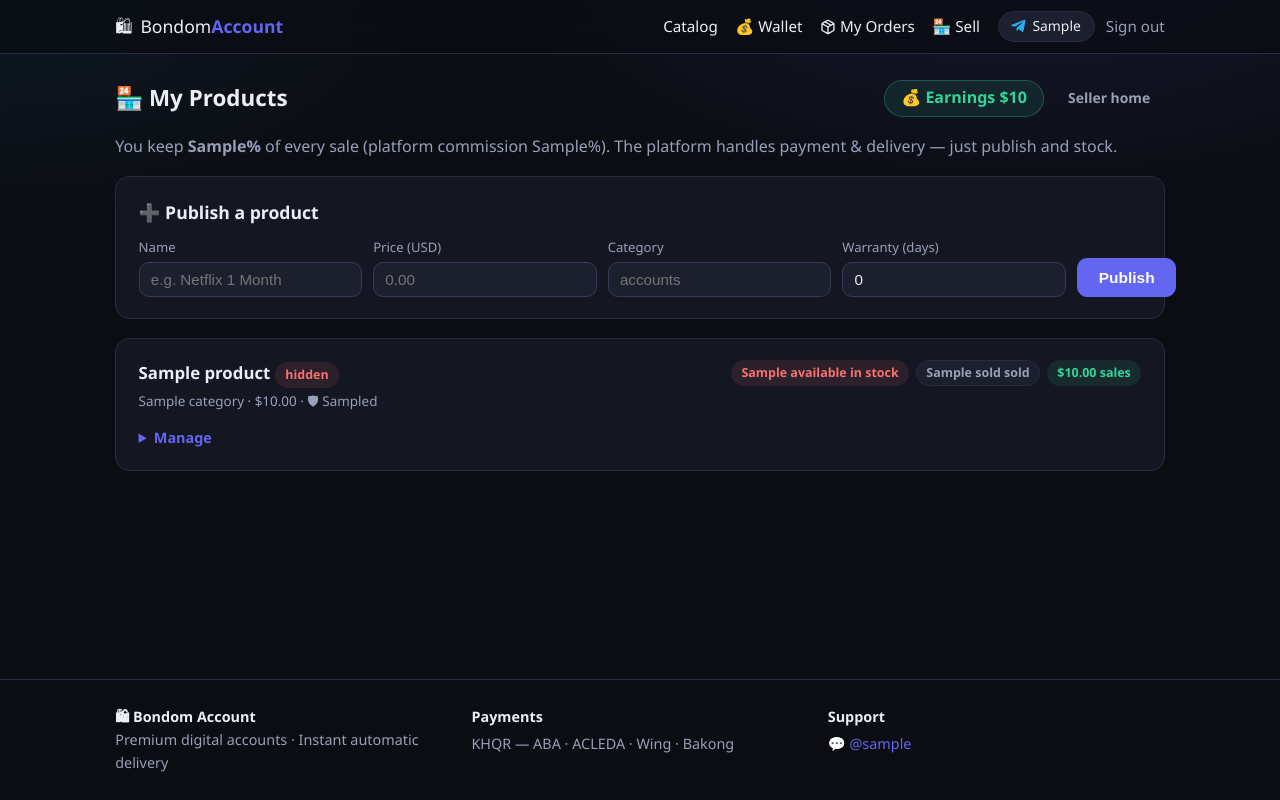
After one commit to seivkhengkhun/bondom_account, a FastAPI app: template app/webshop/templates/seller_products.html in a window 1280 px wide. The commit adds this page. Run offline with FastAPI, Linux system fonts and the light colour scheme; the template is opened without the code that fills it: most values are stand-ins (such as "Sample title", 1, 10 or a date in 2020).

Commit message:
Marketplace phase 3: agency product dashboard + Sold-by storefront
Approved agencies can now self-serve their catalog on the website:

- Owner-scoped services: create_agency_product, list_agency_product_
  overviews, agency_add_inventory / agency_update_price / agency_set_
  active — all guarded by _assert_agency_owns so an agency can only ever
  touch its OWN products. create_product gains an optional owner_id.
- Seller dashboard (/seller/products): publish a product, upload stock
  (one credential per line, dup-aware), edit price, hide/show, and see
  per-product stock, units sold, and sales — with the earnings balance.
- Storefront: product cards and pages show "🏪 Sold by {agency}" for
  agency products (house products unchanged). Platform still handles
  payment + delivery; agencies never touch the buyer.

Verified E2E: apply→approve→publish→stock (2 inserted/1 dup)→ownership
isolation (non-owner blocked)→buyer sees Sold-by→purchase→agency earns
$9.50 of $10 (95%).

NOT deployed — local phase-3.

Co-Authored-By: Claude Fable 5 <noreply@anthropic.com>

```diff
--- a/app/webshop/static/shop.css
+++ b/app/webshop/static/shop.css
@@ -637,3 +637,31 @@ a:hover { color: #818cf8; }
   .refund-actions { flex-direction: column; }
   .refund-actions .btn { width: 100%; }
 }
+
+/* ------------------------------------------------------------ marketplace */
+.sold-by { font-size: 0.78rem; color: var(--accent); font-weight: 600; }
+
+.seller-new-grid {
+  display: grid;
+  grid-template-columns: 2fr 1fr 1fr 1fr auto;
+  gap: 0.7rem; align-items: end;
+}
+.seller-new-grid label { display: flex; flex-direction: column; gap: 0.25rem; font-size: 0.82rem; color: var(--muted); }
+.seller-new-grid input {
+  padding: 0.5rem 0.7rem; background: var(--surface-2);
+  border: 1px solid var(--border-strong); border-radius: 10px;
+  color: var(--text); font-size: 0.95rem;
+}
+.seller-prod-head { display: flex; justify-content: space-between; gap: 1rem; flex-wrap: wrap; align-items: start; }
+.seller-prod-stats { display: flex; gap: 0.4rem; flex-wrap: wrap; align-items: center; }
+.seller-actions { margin-top: 0.8rem; }
+.seller-actions summary { cursor: pointer; color: var(--accent); font-size: 0.9rem; font-weight: 600; }
+.seller-actions-body { margin-top: 0.7rem; display: grid; gap: 0.7rem; }
+.seller-inline { display: grid; gap: 0.5rem; }
+.seller-inline-row { display: flex; gap: 0.6rem; flex-wrap: wrap; align-items: center; }
+.seller-inline-h { display: flex; gap: 0.5rem; align-items: center; }
+
+@media (max-width: 640px) {
+  .seller-new-grid { grid-template-columns: 1fr 1fr; }
+  .seller-new-grid button { grid-column: 1 / -1; }
+}
--- a/app/webshop/templates/home.html
+++ b/app/webshop/templates/home.html
@@ -53,6 +53,9 @@
               {% endif %}
             </div>
             <h3>{{ o.product.name }}</h3>
+            {% if sellers and sellers.get(o.product.id) %}
+              <span class="sold-by">🏪 {{ sellers.get(o.product.id) }}</span>
+            {% endif %}
             <div class="pc-foot">
               <span class="price">${{ o.product.price }}</span>
               <span class="pc-cta">
--- a/app/webshop/templates/product.html
+++ b/app/webshop/templates/product.html
@@ -11,6 +11,9 @@
     <section class="card product-info">
       <span class="chip">{{ o.product.category }}</span>
       <h1>{{ o.product.name }}</h1>
+      {% if seller_name %}
+        <p class="sold-by" style="margin:.2rem 0 .5rem">🏪 Sold by <b>{{ seller_name }}</b></p>
+      {% endif %}
       <div class="meta">
         {% if show_stock %}
           {% if o.available > 0 %}
--- /dev/null
+++ b/app/webshop/templates/seller_products.html
@@ -0,0 +1,85 @@
+{% extends "base.html" %}
+{% block title %}My Products — Seller — Bondom Account{% endblock %}
+{% block content %}
+  <div class="page-head">
+    <h1>🏪 My Products</h1>
+    <div class="head-actions">
+      <span class="wallet-chip">💰 Earnings ${{ balance }}</span>
+      <a class="btn btn-ghost btn-sm" href="/seller">Seller home</a>
+    </div>
+  </div>
+  <p class="muted" style="margin-bottom:1rem">
+    You keep <b>{{ keep_pct }}%</b> of every sale (platform commission {{ commission_pct }}%).
+    The platform handles payment &amp; delivery — just publish and stock.</p>
+
+  {% if success %}<p class="alert" style="background:var(--green-soft);border:1px solid rgba(52,211,153,.3);color:var(--green)" role="status">✅ {{ success }}</p>{% endif %}
+  {% if error %}<p class="alert error" role="alert">⚠ {{ error }}</p>{% endif %}
+
+  {# ---- Publish a new product ---- #}
+  <div class="card" style="margin-bottom:1.2rem">
+    <h2 style="font-size:1.1rem;margin-bottom:.7rem">➕ Publish a product</h2>
+    <form method="post" action="/seller/products/new" class="seller-new-grid">
+      <label>Name<input type="text" name="name" required maxlength="255" placeholder="e.g. Netflix 1 Month"></label>
+      <label>Price (USD)<input type="number" name="price" step="0.01" min="0" required placeholder="0.00"></label>
+      <label>Category<input type="text" name="category" required placeholder="accounts"></label>
+      <label>Warranty (days)<input type="number" name="warranty_days" min="0" value="0"></label>
+      <button type="submit" class="btn btn-primary">Publish</button>
+    </form>
+  </div>
+
+  {# ---- Existing products ---- #}
+  {% if overviews %}
+    <div class="orders-list">
+      {% for o in overviews %}
+        <div class="card">
+          <div class="seller-prod-head">
+            <div>
+              <h3 style="font-size:1.05rem">{{ o.product.name }}
+                {% if not o.product.is_active %}<span class="badge out">hidden</span>{% endif %}
+              </h3>
+              <span class="muted" style="font-size:.84rem">
+                {{ o.product.category }} · ${{ "%.2f" | format(o.product.price) }}
+                {% if o.product.warranty_days %} · 🛡 {{ o.product.warranty_days }}d{% endif %}
+              </span>
+            </div>
+            <div class="seller-prod-stats">
+              <span class="badge {% if o.available > 0 %}ok{% else %}out{% endif %}">{{ o.available }} in stock</span>
+              <span class="badge">{{ o.sold }} sold</span>
+              <span class="badge ok">${{ "%.2f" | format(o.revenue) }} sales</span>
+            </div>
+          </div>
+
+          <details class="seller-actions">
+            <summary>Manage</summary>
+            <div class="seller-actions-body">
+              <form method="post" action="/seller/products/{{ o.product.id }}/stock" class="seller-inline">
+                <textarea name="lines" rows="3" placeholder="Add stock — one credential/key per line" required
+                  style="width:100%;background:var(--surface-2);border:1px solid var(--border-strong);border-radius:10px;color:var(--text);padding:.5rem;font-size:.9rem"></textarea>
+                <button type="submit" class="btn btn-primary btn-sm">Add stock</button>
+              </form>
+              <div class="seller-inline-row">
+                <form method="post" action="/seller/products/{{ o.product.id }}/price" class="seller-inline-h">
+                  <input type="number" name="price" step="0.01" min="0" value="{{ '%.2f' | format(o.product.price) }}"
+                    style="width:7em;background:var(--surface-2);border:1px solid var(--border-strong);border-radius:8px;color:var(--text);padding:.4rem">
+                  <button type="submit" class="btn btn-ghost btn-sm">Update price</button>
+                </form>
+                <form method="post" action="/seller/products/{{ o.product.id }}/toggle">
+                  <input type="hidden" name="active" value="{% if o.product.is_active %}0{% else %}1{% endif %}">
+                  <button type="submit" class="btn btn-ghost btn-sm">
+                    {% if o.product.is_active %}Hide{% else %}Show{% endif %}
+                  </button>
+                </form>
+              </div>
+            </div>
+          </details>
+        </div>
+      {% endfor %}
+    </div>
+  {% else %}
+    <div class="card center-card">
+      <p class="empty-emoji" aria-hidden="true">📦</p>
+      <h2>No products yet</h2>
+      <p class="muted">Publish your first product above to start selling.</p>
+    </div>
+  {% endif %}
+{% endblock %}
```
Also changed, not shown: app/webshop/routes.py (+160 -4 lines), app/webshop/templates/seller.html (+5 -2 lines), shared/services.py (+105 -2 lines).
